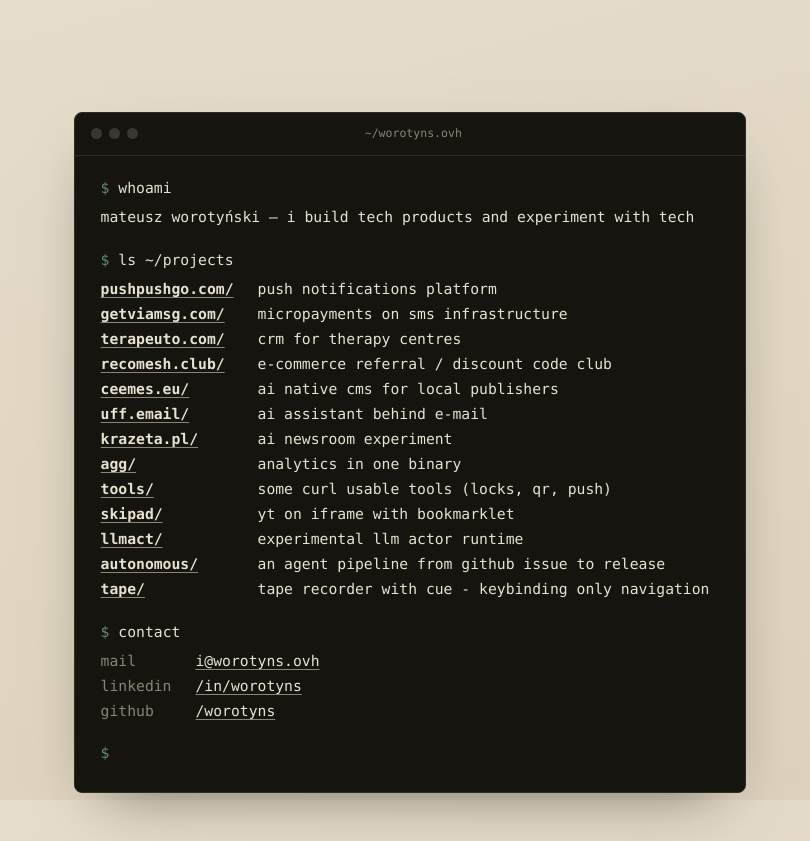
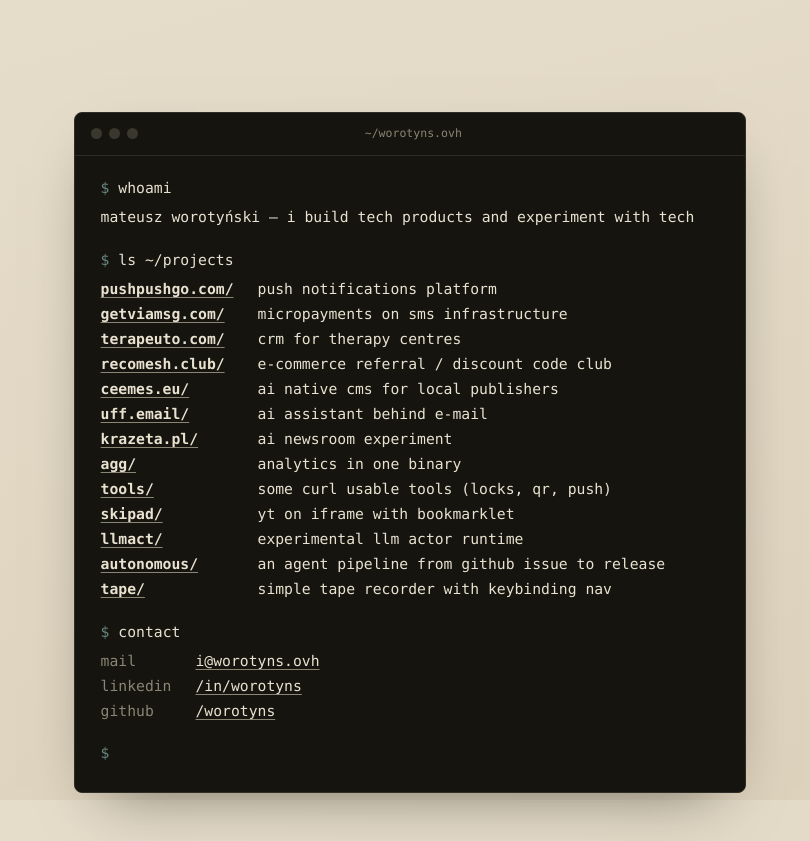
Before and after one commit to worotyns/worotyns-ovh, a plain HTML site: page index.html in a window 1280 px wide. Shown: the whole page, without its empty margins (230-1040 px from the left). Drawn offline with Linux system fonts and the light colour scheme.

Commit message:
fix: update

```diff
--- a/index.html
+++ b/index.html
@@ -12,7 +12,7 @@
   <meta property="og:title" content="Mateusz Worotyński">
   <meta property="og:description" content="I build tech products and experiment with tech.">
   <meta property="og:url" content="https://worotyns.ovh/">
-  <meta property="og:image" content="https://worotyns.ovh/ogimage.jpg?v=47f832f1">
+  <meta property="og:image" content="https://worotyns.ovh/ogimage.jpg?v=778fb0a3">
   <meta name="twitter:card" content="summary_large_image">
 
   <link rel="apple-touch-icon" sizes="180x180" href="/apple-touch-icon.png">
@@ -46,7 +46,7 @@
       <dt><a href="https://skipad.worotyns.ovh" rel="noopener" target="_blank">skipad/</a></dt><dd>yt on iframe with bookmarklet</dd>
       <dt><a href="https://github.com/worotyns/llmact" rel="noopener" target="_blank">llmact/</a></dt><dd>experimental llm actor runtime</dd>
       <dt><a href="https://github.com/worotyns/autonomous" rel="noopener" target="_blank">autonomous/</a></dt><dd>an agent pipeline from github issue to release</dd>
-      <dt><a href="https://github.com/worotyns/tape" rel="noopener" target="_blank">tape/</a></dt><dd>tape recorder with cue - keybinding only navigation</dd>
+      <dt><a href="https://github.com/worotyns/tape" rel="noopener" target="_blank">tape/</a></dt><dd>simple tape recorder with keybinding nav</dd>
     </dl>
 
     <p class="cmd">contact</p>
```
Also changed, not shown: ogimage.jpg.
